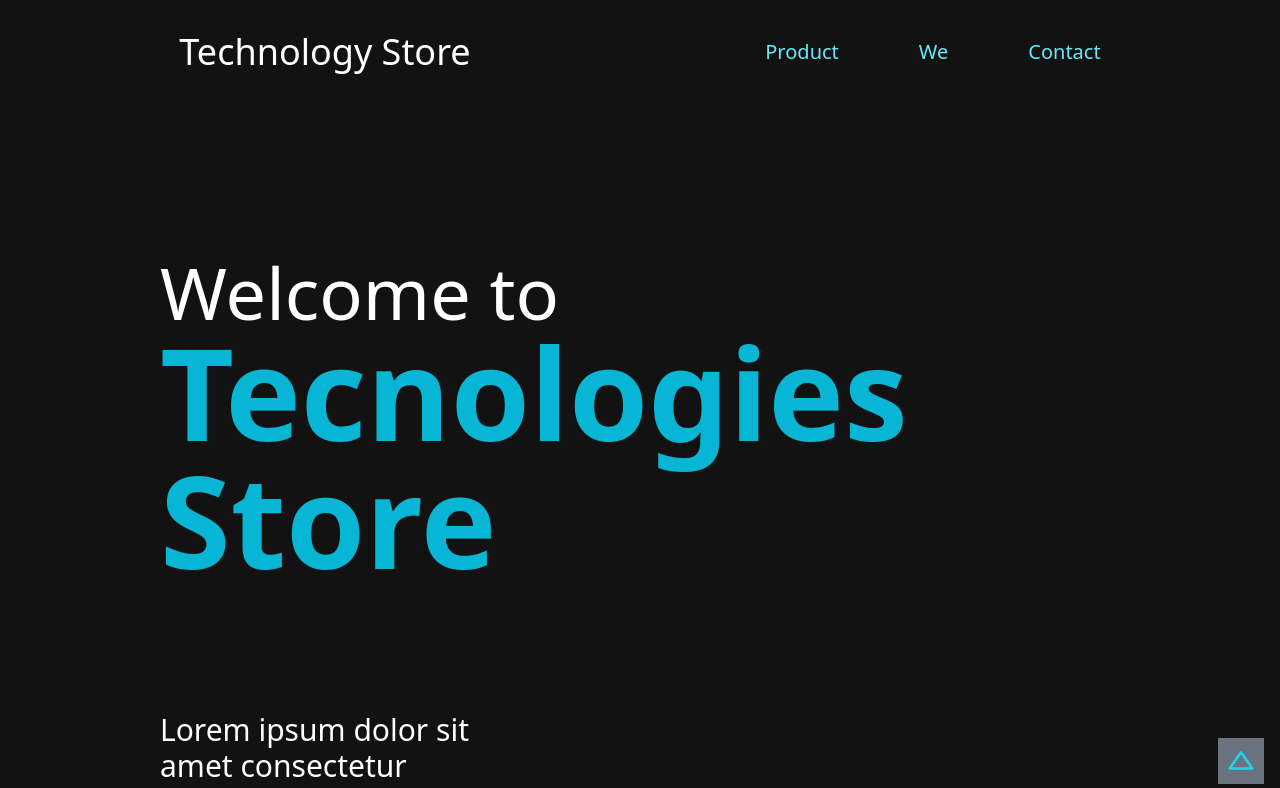
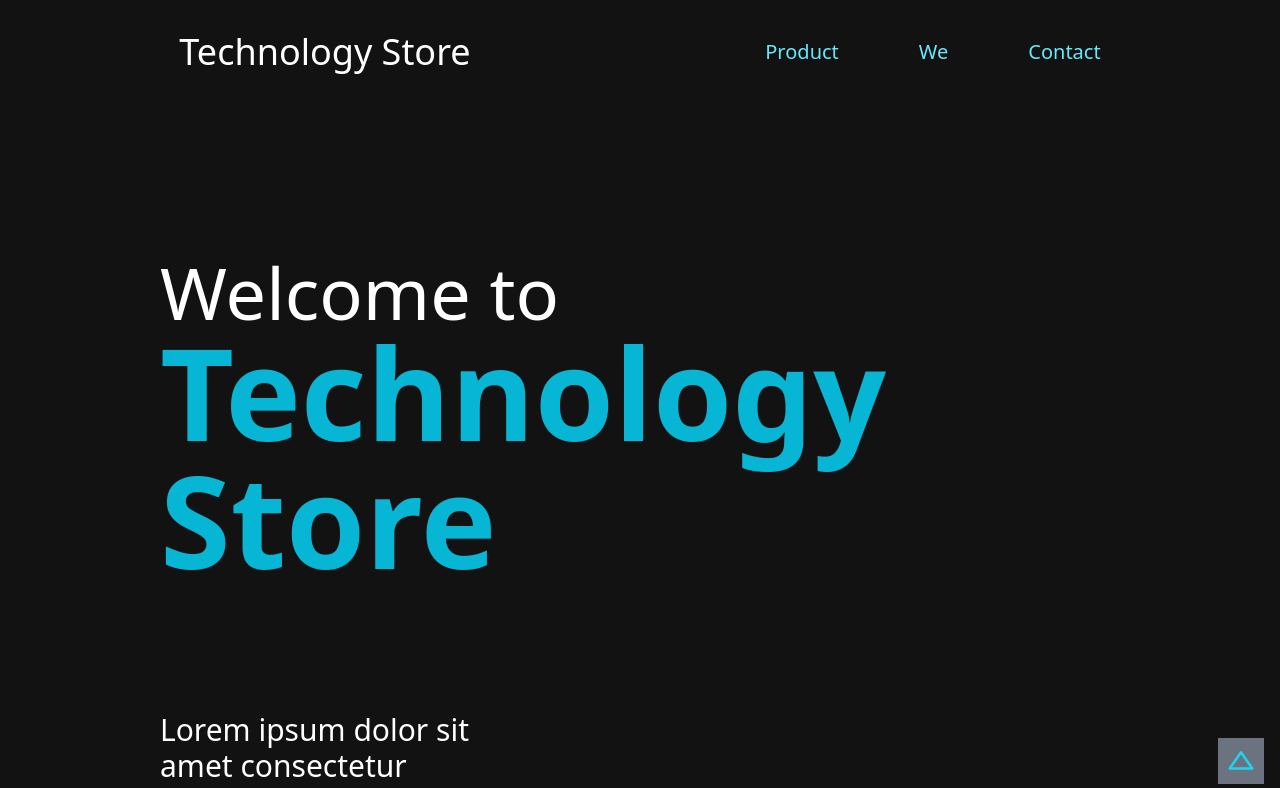
Before and after one commit to tomasquinteros/landing-page, a React (Vite) app: page / in a window 1280 px wide. Shown: the top 788 px of the page. Built offline with nearby package versions, Linux system fonts and the light colour scheme.

Commit message:
change Tecnologies to Technology

```diff
--- a/src/components/Welcome.jsx
+++ b/src/components/Welcome.jsx
@@ -11,7 +11,7 @@ const Welcome = () => {
             animate={{ rotate: 0, scale: 1 }}
             transition={{ type: "spring" }}
          >Welcome to <br />
-            <strong className="text-cyan-500 md:text-8xl lg:text-9xl">Tecnologies <br />Store</strong>
+            <strong className="text-cyan-500 md:text-8xl lg:text-9xl">Technology <br />Store</strong>
          </motion.h1>
          <div className="flex flex-col xl:flex-row gap-32">
             <div className="flex flex-col justify-around gap-8">
```
